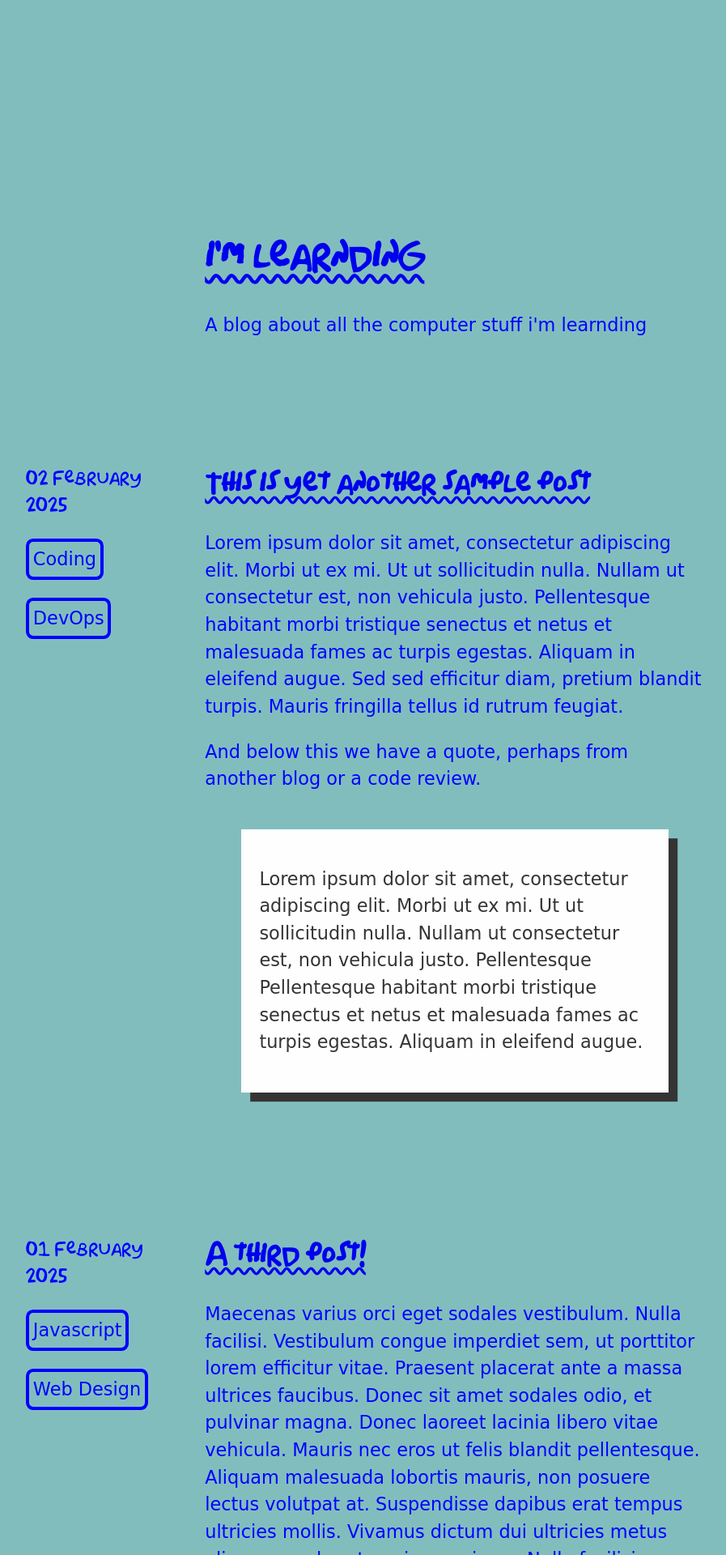
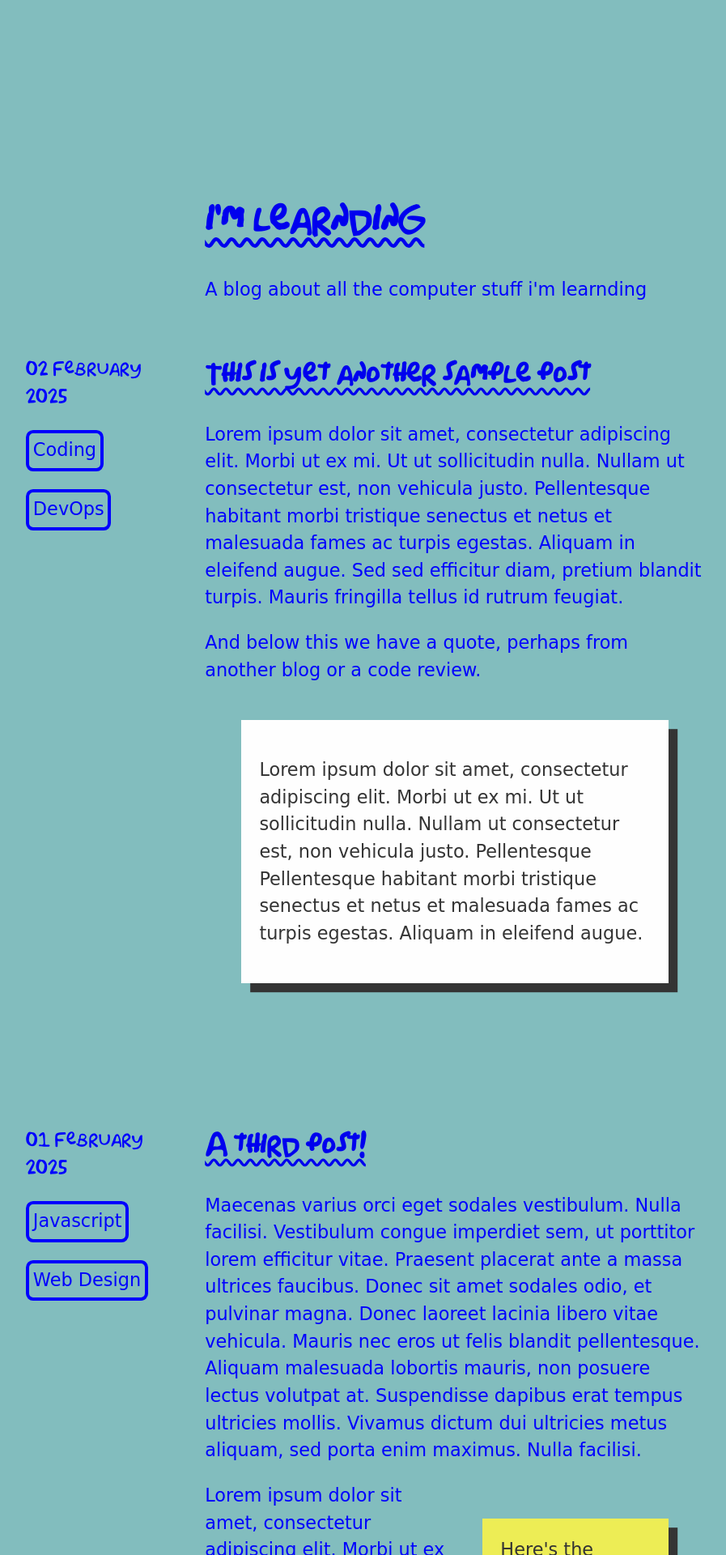
Before and after one commit to jkwlsn/im-learnding, a Jekyll site: the page built from index.html, in a window 1280 px wide. Shown: the part 821-2741 px from the top of the page at 81% size, without its empty margins (78-975 px from the left). Built offline with Jekyll 4.4.1, drawn with Linux system fonts in a browser that asks for light colours.

Commit message:
Fixes padding

```diff
--- a/assets/css/style.css
+++ b/assets/css/style.css
@@ -29,6 +29,7 @@ body {
     padding: 0;
     margin: 0;
     line-height: 1.5;
+    min-height: 100vh;;
 }
 
 h1, h2, h3, h4 {
@@ -219,8 +220,8 @@ main form input, main form label {
         grid-row-gap: 6em;
     }
 
-    #site-header, #main, #site-footer {
-        padding: 2em 0;
+    #site-header, #main {
+        padding: 0;
     }
 
     #cat-header {
```
